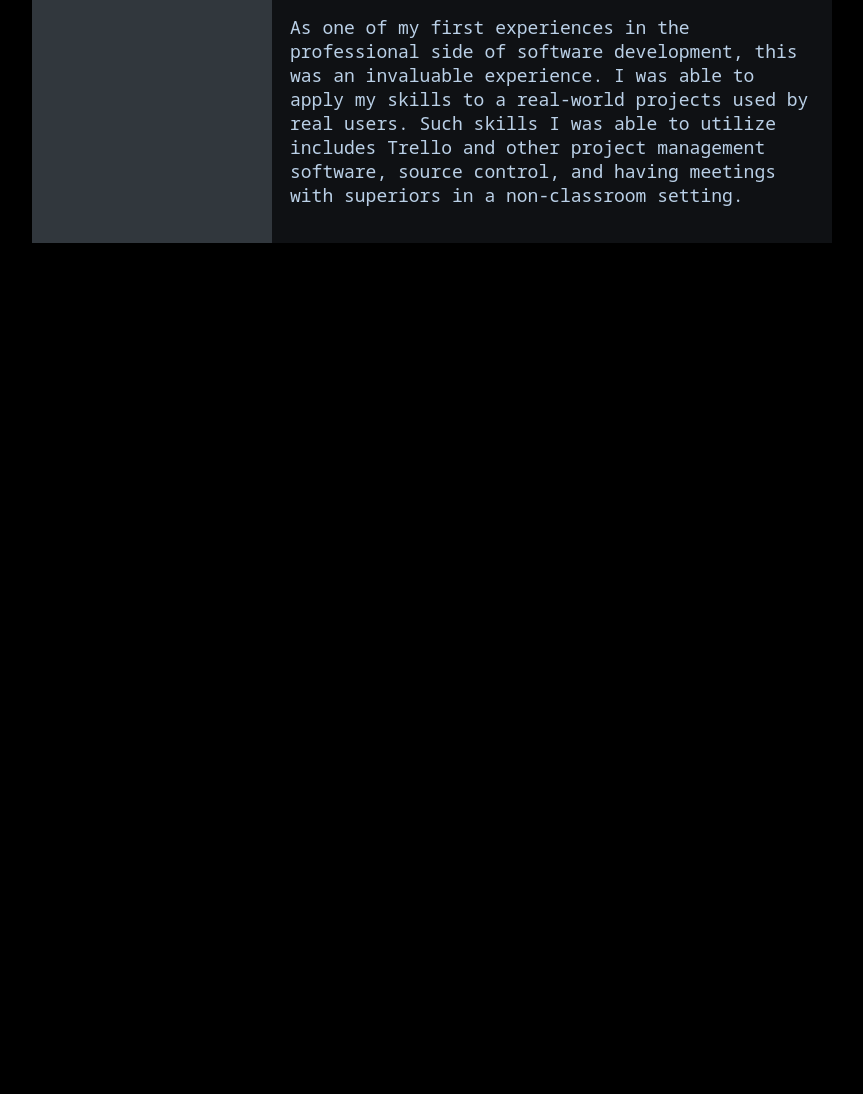
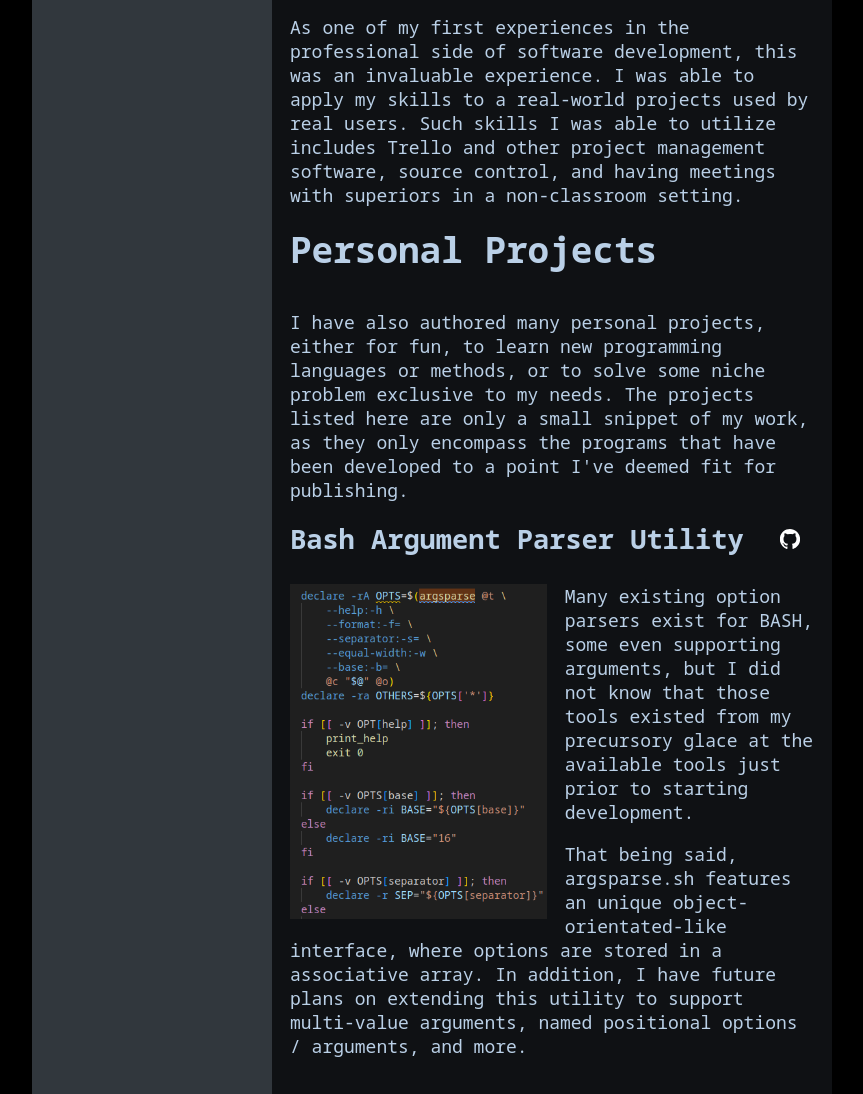
Before and after one commit to RyanChang0369/GameDevPortfolio, a plain HTML site: page software_dev_projects.html in a window 1280 px wide. Shown: the part 1496-2590 px from the top of the page, without its empty margins (208-1071 px from the left). Before the commit the page ends 1739 px from the top, so only its background shows below. Drawn offline with Linux system fonts and the light colour scheme.

Commit message:
Added argsparse

```diff
--- a/software_dev_projects.html
+++ b/software_dev_projects.html
@@ -67,6 +67,35 @@
           source control, and having meetings with superiors in a non-classroom
           setting.
         </p>
+
+        <h1>Personal Projects</h1>
+        <p>
+          I have also authored many personal projects, either for fun, to learn
+          new programming languages or methods, or to solve some niche problem
+          exclusive to my needs. The projects listed here are only a small
+          snippet of my work, as they only encompass the programs that have been
+          developed to a point I've deemed fit for publishing.
+        </p>
+
+        <h2 id="argsparse">
+          Bash Argument Parser Utility
+          <a href="https://github.com/RyanChang0369/argsparse" class="social github" target="_blank"></a>
+        </h2>
+        <img class="left50" src="images/argsparse_usage.png" alt="Example of argsparse usage."
+          style="max-width: 20em;" />
+        <p>
+          Many existing option parsers exist for BASH, some even supporting
+          arguments, but I did not know that those tools existed from my
+          precursory glace at the available tools just prior to starting
+          development.
+        </p>
+        <p>
+          That being said, argsparse.sh features an unique
+          object-orientated-like interface, where options are stored in a
+          associative array. In addition, I have future plans on extending this
+          utility to support multi-value arguments, named positional options /
+          arguments, and more.
+        </p>
       </article>
     </div>
   </div>
--- a/styles/styles.css
+++ b/styles/styles.css
@@ -152,6 +152,27 @@ nav#main-nav article {
     background-image: url("../images/icons/github_icon.svg");
 }
 
+/* Float */
+.left50 {
+    width: 49%;
+    float: left;
+    display: block;
+}
+
+img.left50 {
+    padding-right: 1em;
+}
+
+.right50 {
+    width: 49%;
+    float: right;
+    display: block;
+}
+
+img.right50 {
+    padding-left: 1em;
+}
+
 /* Media screen */
 @media only screen and (max-width: 799px) {
     div#main-content nav {
@@ -173,4 +194,12 @@ nav#main-nav article {
     div.tank-graphic {
         display: none;
     }
+
+    .left50 {
+        width: initial !important;
+    }
+
+    .right50 {
+        width: initial !important;
+    }
 }
```
Also changed, not shown: images/argsparse_usage.png (added).
